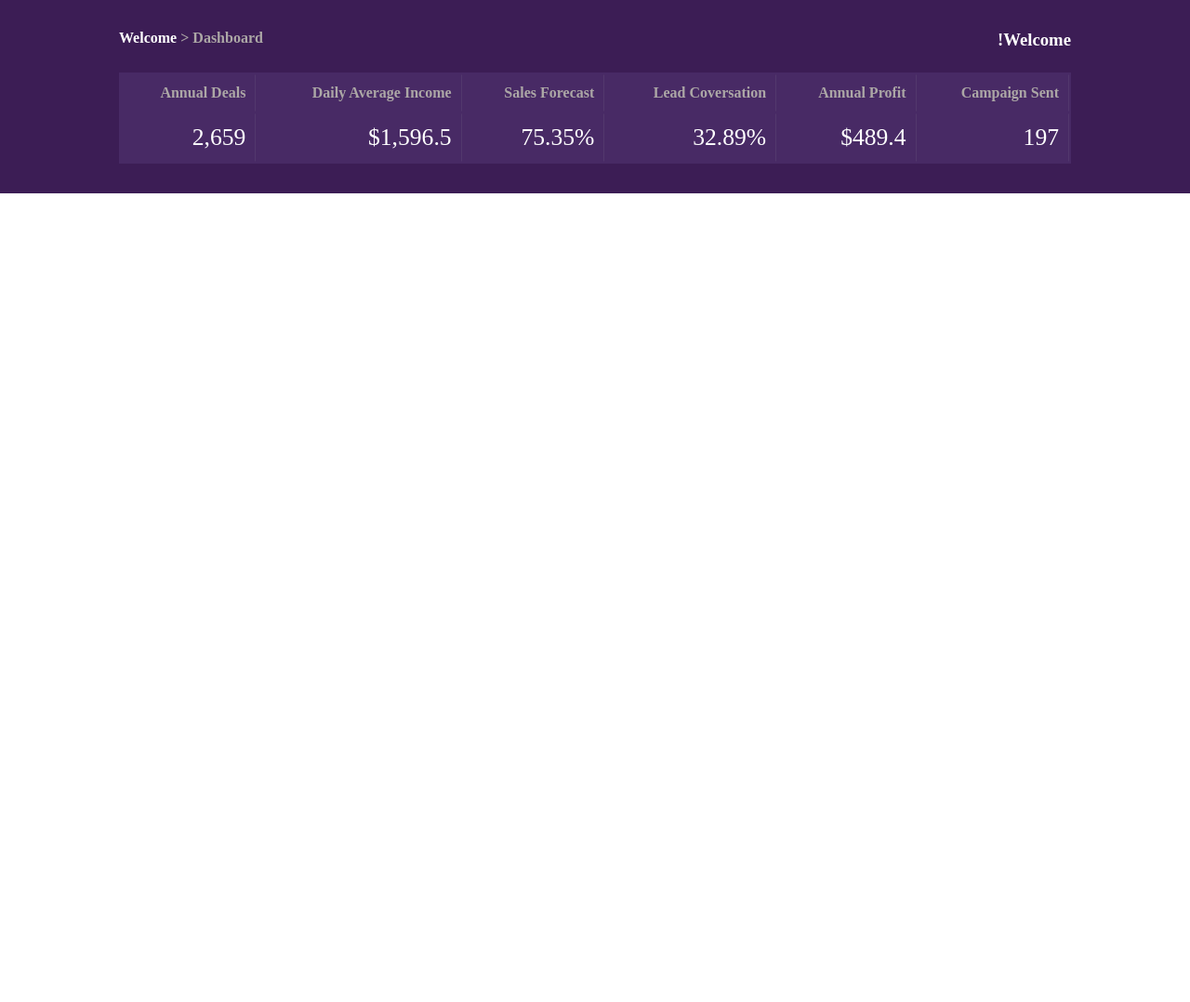
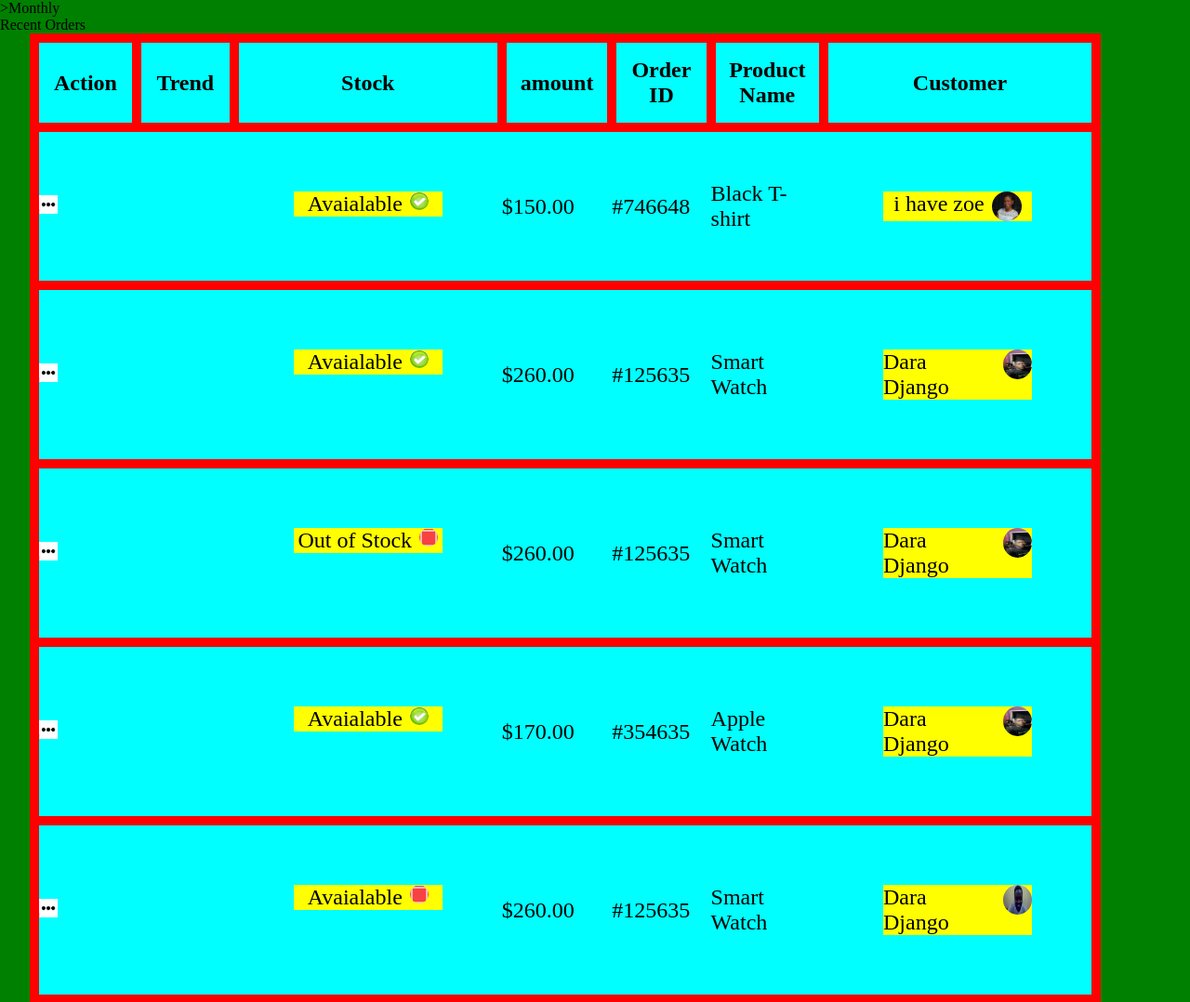
Before and after one commit to eni-iyi/GroupOne-Dashbord, a plain HTML site: page css/dara/Dara.html in a window 1280 px wide. Shown: the whole page at 93% size. Before the commit the page ends 800 px from the top, so only its background shows below. Drawn offline with Linux system fonts and the light colour scheme.

Commit message:
DaraDjango

```diff
--- a/css/dara/Dara.html
+++ b/css/dara/Dara.html
@@ -5,47 +5,187 @@
     <meta http-equiv="X-UA-Compatible" content="IE=edge">
     <meta name="viewport" content="width=device-width, initial-scale=1.0">
     <title>Document</title>
-    <link rel="stylesheet" href="./dara.css">
+    <link rel="stylesheet" href="/css/dara/daradara.css">
 </head>
 <body>
+<section class="tableHold">
+    <div class="tabletop">
+        <div><p>>Monthly</p></div>
+        <div><p>Recent Orders</p></div>
+    </div>
 
-<section class="every">
-<section class="everyTop">
-    <div><h2>Welcome<span> > Dashboard</span></h2></div>
-    <div><span></span><h3>!Welcome</h3></div>
-</section>
 
-<section>
     <table class="table">
-        <caption></caption>
         <thead>
-            <t>
-                <th> Annual Deals </th>
-                <th>Daily Average Income</th>
-                <th>Sales Forecast</th>
-                <th>Lead Coversation</th>
-                <th>Annual Profit</th>
-                <th>Campaign Sent</th>
-
-            </t>
-
+            <tr>
+                <th>Action</th>
+                <th>Trend</th>
+                <th>Stock</th>
+                <th>amount</th>
+                <th>Order ID</th>
+                <th>Product Name </th>
+                <th>Customer</th>
+            </tr>
         </thead>
 
         <tbody>
+            <tr>
+                <td><img class="dottedMenu" src="/img/dotted menu.jfif" alt=""></td>
+                <td></td>
+                <td class="imageText"><p>Avaialable</p>
+                    <div class="customerCheckbox">
+                        <img src="/img/greencheck box.jfif" alt="">
+                    </div></td>
+
+                <td>$150.00</td>
+                <td>#746648</td>
+                <td>Black T-shirt</td>
+                <td class="imageText">
+
+                    <p>i have zoe</p>
+                    <div class="customerImage">
+                        <img src="/img/pelz.jfif" alt="">
+                    </div>
+                </td>
+
+
+
+
+
+            </tr>
+
+
+
+
+
+
+
+
 
             <tr>
-                <td data-label="Annual Deals">2,659</td>
-                <td data-label="Daily Average Income">$1,596.5</td>
-                <td data-label="Sales Forecast">75.35%</td>
-                <td data-label="Lead Forecast">32.89%</td>
-                <td data-label="Annual Profit">$489.4</td>
-                <td data-label="Campaign Sent">197</td>
+                <td><img class="dottedMenu" src="/img/dotted menu.jfif" alt=""></td>
+                <td></td>
+                <td class="imageText"><p>Avaialable</p>
+                    <div class="customerCheckbox">
+                        <img src="/img/greencheck box.jfif" alt="">
+                    </div></td>
+
+                <td>$260.00</td>
+                <td>#125635</td>
+                <td>Smart Watch</td>
+                <td class="imageText">
+
+                    <p>Dara Django</p>
+                    <div class="customerImage">
+                        <img src="/img/Dara.jpeg" alt="">
+                    </div>
+                </td>
+
+
+
+
+
+            </tr>
+
+
+
+
+
+
+
+
+
+            <tr>
+                <td><img class="dottedMenu" src="/img/dotted menu.jfif" alt=""></td>
+                <td></td>
+                <td class="imageText"><p>Out of Stock</p>
+                    <div class="customerCheckbox">
+                        <img src="/img/red checkbox.png" alt="">
+                    </div></td>
+
+                <td>$260.00</td>
+                <td>#125635</td>
+                <td>Smart Watch</td>
+                <td class="imageText">
+
+                    <p>Dara Django</p>
+                    <div class="customerImage">
+                        <img src="/img/Dara.jpeg" alt="">
+                    </div>
+                </td>
+
+
+
+
+
+            </tr>
+
+
+
+
+
+
+
+
+            <tr>
+                <td><img class="dottedMenu" src="/img/dotted menu.jfif" alt=""></td>
+                <td></td>
+                <td class="imageText"><p>Avaialable</p>
+                    <div class="customerCheckbox">
+                        <img src="/img/greencheck box.jfif" alt="">
+                    </div></td>
+
+                <td>$170.00</td>
+                <td>#354635</td>
+                <td>Apple Watch</td>
+                <td class="imageText">
+
+                    <p>Dara Django</p>
+                    <div class="customerImage">
+                        <img src="/img/Dara.jpeg" alt="">
+                    </div>
+                </td>
+
+
+
+
+
+            </tr>
+
+
+
+
+
+
+            <tr>
+                <td><img class="dottedMenu" src="/img/dotted menu.jfif" alt=""></td>
+                <td></td>
+                <td class="imageText"><p>Avaialable</p>
+                    <div class="customerCheckbox">
+                        <img src="/img/red checkbox.png" alt="">
+                    </div></td>
+
+                <td>$260.00</td>
+                <td>#125635</td>
+                <td>Smart Watch</td>
+                <td class="imageText">
+
+                    <p>Dara Django</p>
+                    <div class="customerImage">
+                        <img src="/img/WIN_20221007_12_19_44_Pro.jpg" alt="">
+                    </div>
+                </td>
+
+
+
+
+
             </tr>
 
 
         </tbody>
     </table>
-</section>
+
 </section>
 
 </body>
--- /dev/null
+++ b/css/dara/daradara.css
@@ -0,0 +1,107 @@
+*{
+    box-sizing: border-box;
+    padding: 0;
+    margin: 0;
+}
+
+.tableHold{
+    width: 100%;
+    height: auto;
+    background-color:green;
+}
+
+.tableTop{
+    width: 95%;
+    display: flex;
+    justify-content: space-between;
+}
+
+
+.table{
+    border-collapse: collapse;
+    width: 90%;
+    height: auto;
+    margin: auto 2rem;
+}
+
+.table tr{
+    margin: bottom 5px;
+    background-color: aqua;
+    width: 100%;
+    height: 6rem;
+
+}
+
+.table td{
+    width: 10rem;
+    height: 100%;
+    background-colr: blue;
+}
+.table, .table th,.table tr,.table t{
+    font-size: 24px;
+    padding: 10px;
+    align-items   : right;
+    border: 10px solid red;
+}
+
+.customerImage{
+
+    height: 2rem;
+    width: 2rem;
+    border-radius: 50%;
+    overflow: hidden;
+}
+
+
+
+.dottedMenu{
+    height:20px;
+    width: 20px;
+}
+
+.customerCheckbox{
+    height: 20px;
+    width: 20px;
+    border-radius: 50%;
+    overflow: hidden;
+}
+
+.customerImage img, .customerCheckbox img{
+    height: 100%;
+    width: 100%;
+}
+
+.imageText{
+    display: flex;
+    align-items:left;
+
+    gap:0.5rem;
+    justify-content: center;
+
+    width:4rem;
+    height:auto;
+    margin:4rem;
+    background-color: yellow;
+}
+
+
+
+.customer-image{
+    height: 2rem;
+    width: 2rem;
+
+    border-radius: 50%;
+    overflow: hidden;
+}
+
+
+.customer-image img{
+    height: 100%;
+    width: 100%;
+}
+.image-cell {
+    display:flex;
+    justify-content: center;
+    align-items: center;
+
+}
```
Also changed, not shown: index.html (+48 -1 lines), css/dara.css (renamed from css/dara/dara.css), img/Dara.jpeg (added), img/dotted menu.jfif (added), img/greencheck box.jfif (added), img/pelz.jfif (added), img/red checkbox.png (added).
